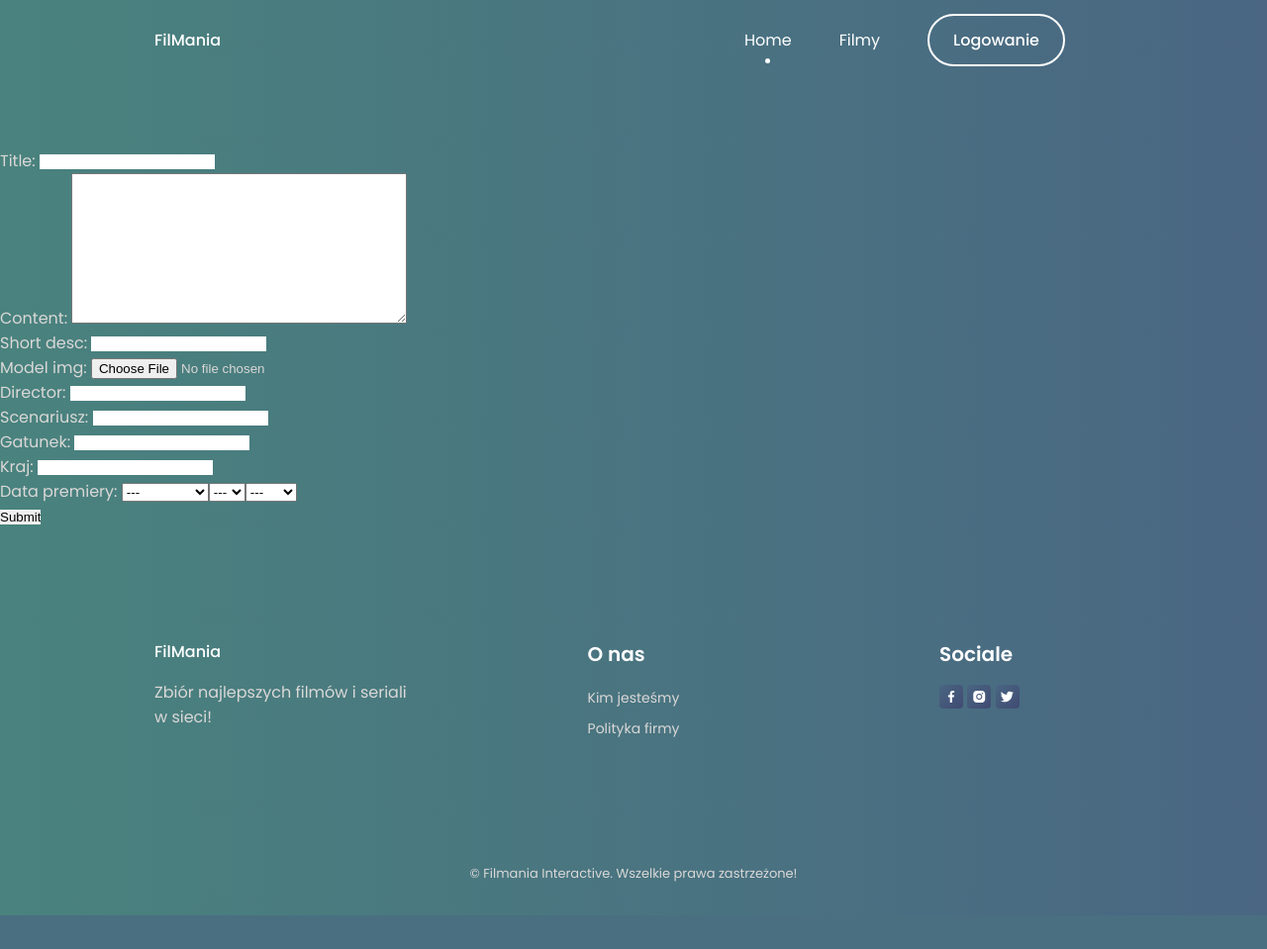
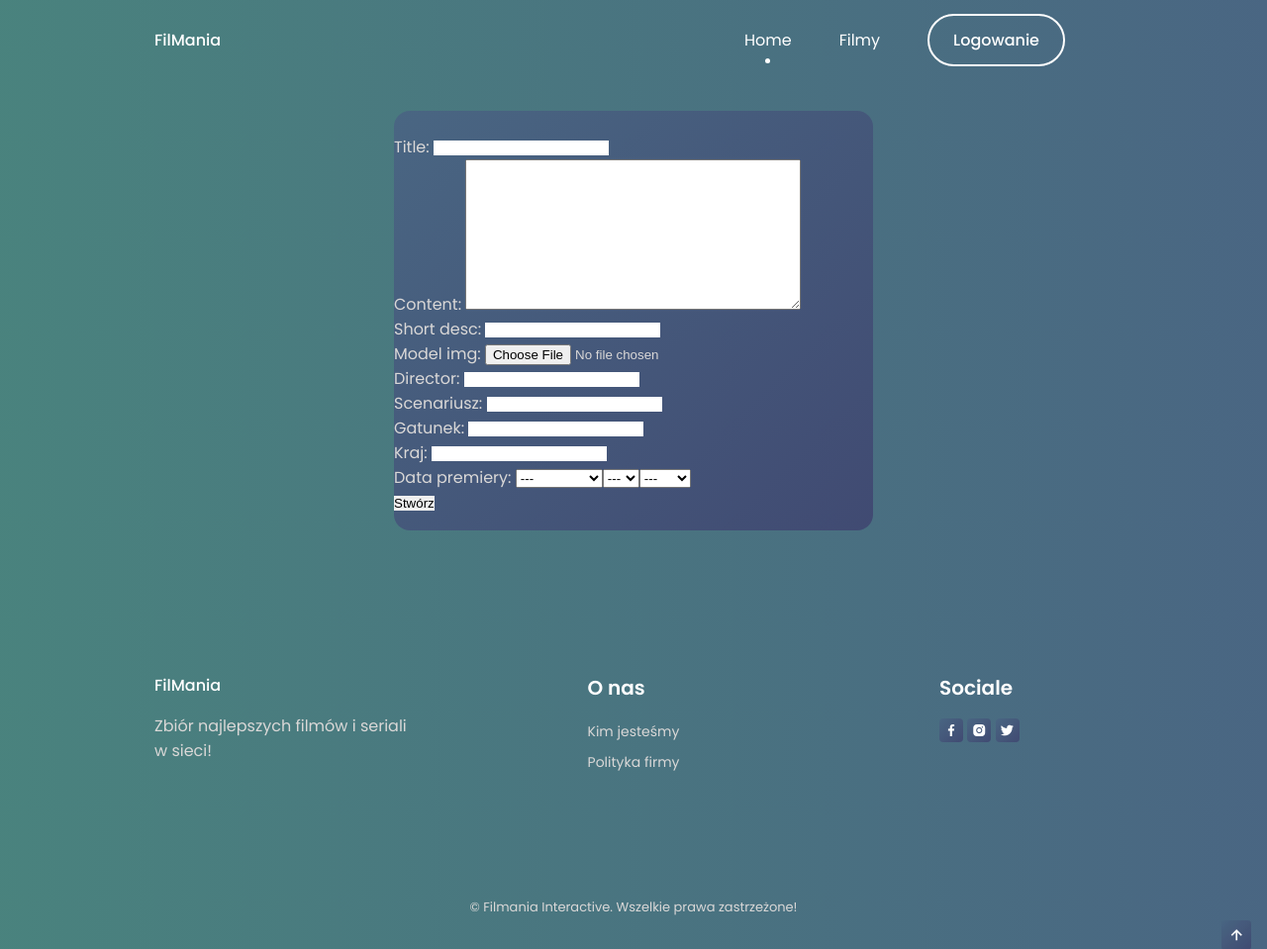
Before and after one commit to bazy-danych-2/filmania, a Django app: template filmania/templates/movies/update.html in a window 1280 px wide. Shown: the whole page at 99% size. Before the commit the page ends 925 px from the top, so only its background shows below. Run offline with Django 3.2, Linux system fonts and the light colour scheme; the template is opened without the code that fills it: values that come from a table or form of the project are taken from there, others are empty; some libraries are stand-ins or nearby versions.

Commit message:
strona update

```diff
--- a/filmania/static/css/styles.css
+++ b/filmania/static/css/styles.css
@@ -392,7 +392,7 @@ button{
   background: var(--container-color);
   border-radius: 1rem;
   padding: 1.5rem 0 1rem 0;
-  text-align: center;
+  text-align: left;
   overflow: hidden;
 }
 
--- a/filmania/templates/movies/update.html
+++ b/filmania/templates/movies/update.html
@@ -2,13 +2,34 @@
 
 {%block content%}
 
-<br><br><br><br><br><br>
+    <main class="main">
+                <section class="section newsletter">
+                    <div class="newsletter__container container">
+                    <div class="filser__content2">
 
-<form method="POST" enctype="multipart/form-data">
-{% csrf_token %}
+                        <form method="POST" enctype="multipart/form-data">
+                        {% csrf_token %}
 
-{{form.as_p}}
+                        {{form.as_p}}
 
-<input type="submit"/>
-</form>
+                        <input type="submit" value="Stwórz"/>
+                        </form>
+                    </div>
+                    </div>
+                </section>
+        </main>
+        <!--=============== SCROLL UP ===============-->
+        <a href="#" class="scrollup" id="scroll-up">
+            <i class='bx bx-up-arrow-alt scrollup__icon'></i>
+        </a>
+
+        {% load static %}
+        <!--=============== SCROLL REVEAL ===============-->
+        <script src="{% static 'js/scrollreveal.min.js' %}"></script>
+
+        <!--=============== SWIPER JS ===============-->
+        <script src="{% static 'js/swiper-bundle.min.js' %}"></script>
+
+        <!--=============== MAIN JS ===============-->
+        <script src="{% static 'js/main.js' %}"></script>
 {% endblock %}
```
